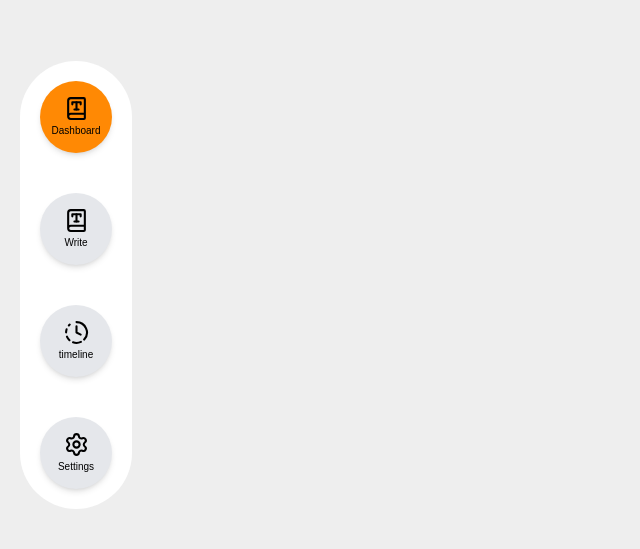
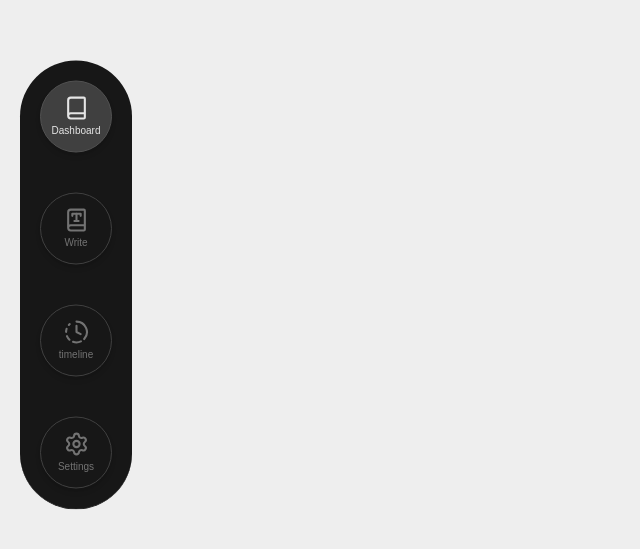
Before and after one commit to lm-vicente-j/WriteBuilder, a Next.js app in the folder app/: page / in a window 1280 px wide. Shown: the part 115-664 px from the top of the page, without its empty margins (0-640 px from the left). Built offline with nearby package versions, Linux system fonts and the light colour scheme.

Commit message:
style: Implement a dark style to menu bar

```diff
--- a/app/components/MenuBar.tsx
+++ b/app/components/MenuBar.tsx
@@ -1,7 +1,7 @@
 "use client"
 import { usePathname } from 'next/navigation';
 import Link from 'next/link';
-import { LucideIcon } from "lucide-react";
+import { BookIcon, LucideIcon } from "lucide-react";
 import {
     BookTypeIcon,
     ClockFadingIcon,
@@ -21,7 +21,7 @@ const MODULES: NavModule[] = [
     {
         name: 'Dashboard',
         href: '/',
-        icon: BookTypeIcon,
+        icon: BookIcon,
     },
     {
         name: 'Write',
@@ -45,7 +45,7 @@ export default function MenuBar() {
 
 
     return (
-        <div  className='z-100 absolute top-1/2 -translate-y-1/2 flex flex-col items-center w-min h-min bg-white rounded-full ml-5'>
+        <div  className='z-100 absolute top-1/2 -translate-y-1/2 flex flex-col items-center w-min h-min  border-b border-neutral-800 bg-neutral-900 rounded-full ml-5'>
             {MODULES.map((item, i) => {
 
                 const isActive = pathname === item.href;
@@ -55,7 +55,7 @@ export default function MenuBar() {
                         <Link
                             href={item.href}
                             key={item.href}
-                            className={`flex flex-col m-5 items-center justify-center w-18 h-18 rounded-full cursor-pointer transition-all shadow-md ${isActive ? 'bg-orange-400' : 'bg-gray-200'
+                            className={`flex flex-col m-5 items-center justify-center w-18 h-18 rounded-full cursor-pointer transition-all border shadow-md ${isActive ? 'bg-neutral-700 border-neutral-600 text-neutral-200' : 'bg-transparent border-neutral-700 text-neutral-500 hover:text-neutral-300 hover:border-neutral-600'
                                 }`}
                         >
                             <item.icon size={25} className='mb-1' />
```
